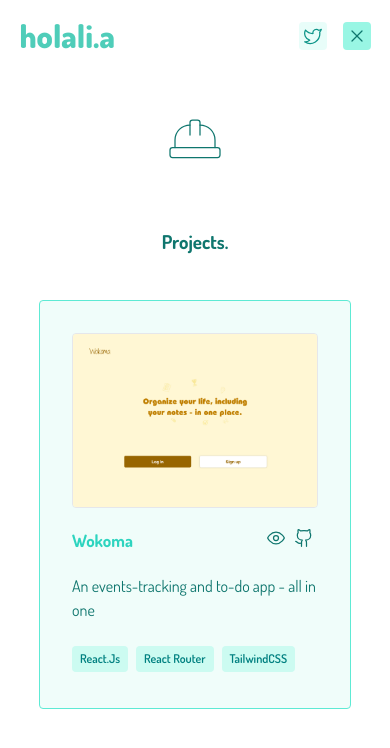
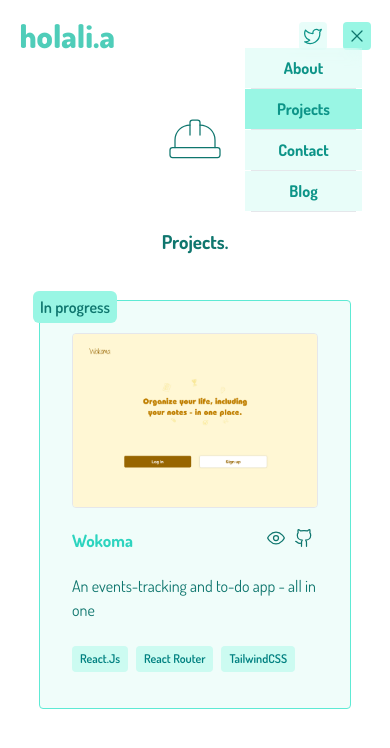
Before and after one commit to holaliamewu/portfolio-react, a React (Vite) app: page /projects in a window 390 px wide. Both pictures are taken after a click on the element 356 px from the left and 36 px from the top of the page. Shown: the top 748 px of the page. Built offline with nearby package versions, Linux system fonts and the light colour scheme; a web font is replaced by a local one.

Commit message:
feat: test 2 fix: corrected responsiveness and positioning

```diff
--- a/src/components/Footer.jsx
+++ b/src/components/Footer.jsx
@@ -8,9 +8,9 @@ const year = date.getFullYear()
 console.log(year)
 
     return(
-        <footer className="flex md:w-[50%] xs:w-full absolute bottom-1 xs:text-center md:justify-between items-center  mx-auto py-4  ">
+        <footer className="flex md:w-[50%] xs:w-[90vw] absolute bottom-1 xs:text-center md:justify-between items-center  mx-auto py-4  ">
            <Rocket />
-           <span className="left-[25vw] flex items-center xs:hidden md:flex text-[13px] gap-1 ml-3">
+           <span className=" left-[25vw] flex items-center xs:hidden md:flex text-[13px] gap-1 ml-3">
                    <Heart fill="red" color="red" size={14}  /> {year}
                </span>
             <p
--- /dev/null
+++ b/src/components/MobileMenu.jsx
@@ -0,0 +1,31 @@
+import React, { useContext } from "react";
+import { SeeMenuContext } from '../pages/Layout'
+import navData from "../resources/navData";
+import { NavLink } from "react-router-dom";
+
+export default function MobileMenu() {
+    const [seeMobileMenu, setSeeMobileMenu ] = useContext(SeeMenuContext);
+    const mobileLinkButtons = navData.map( link => (
+        <div>
+            <NavLink
+                style={
+                ({ isActive }) => {
+                    return {
+                        backgroundColor: isActive ? '#99f6e4' : 'rgba(204,251,241,0.46)',
+                    }}}
+                    className='px-[6px] font-[700] text-center py-2 text-teal-600 inline-block w-full '
+                    key={ link.key}
+                    to={link.link}
+                    > {link.title} </NavLink>
+                    < hr className=" bg-teal-800 w-[90%] mx-auto " />
+                </div>
+      ))
+
+    return(
+        <>
+        { seeMobileMenu && <div
+            className=" absolute backdrop-blur top-12 w-[30vw] rounded-md right-7 " >
+            {mobileLinkButtons}
+            </div>}
+            </>)
+            }
--- a/src/components/Navbar.jsx
+++ b/src/components/Navbar.jsx
@@ -4,6 +4,7 @@ import { NavLink } from 'react-router-dom'
 import navData from '../resources/navData'
 import { Menu, Twitter, X } from 'lucide-react';
 import { SeeMenuContext } from '../pages/Layout';
+import MobileMenu from './MobileMenu';
 
 export default function Navbar() {
 
@@ -48,6 +49,7 @@ export default function Navbar() {
           }
           </span>
           </span>
+          <MobileMenu />
       </nav>
     )
 }
--- a/src/components/Projects.jsx
+++ b/src/components/Projects.jsx
@@ -9,10 +9,9 @@ export default function Projects({pureColors}) {
         projects.map(project => (
 
             <span
-            className="group flex md:flex-row flex-col justify-center border-[1px] border-teal-300 gap-[20px] my-[35px] p-8  rounded  md:w-[90%] w-[80vw] h-fit relative mx-auto bg-teal-50" >
-            <span className='fixed hidden h-screen w-screen top-0 left-0 z-50 '
-            id='img--container'>
-            </span>
+            className="group flex md:flex-row relative flex-col justify-center border-[1px] border-teal-300 gap-[20px] my-[35px] p-8  rounded  md:w-[90%] w-[80vw] h-fit  mx-auto bg-teal-50" >
+            <span className=' max-w-[100px] py-1 bg-teal-200 font-semibold px-[7px] absolute top-[-10px] left-[-7px] rounded-md  '
+            id='img--container'>{project.status}</span>
             <img
                 className = 'rounded md:w-[45%] w-full border-[1px]  '
                 src = {project.projectImg}
@@ -20,7 +19,7 @@ export default function Projects({pureColors}) {
                 />
 
                 <div className = '' >
-                    <span className='flex justify-between z-10  '>
+                    <span className='flex justify-between '>
                         <h1 className='text-[17px] text-teal-400 font-[700]' >{project.title} </h1>
                         <span className='group-hover:visible md:invisible'>
                             <a
--- a/src/components/QuickAbout.jsx
+++ b/src/components/QuickAbout.jsx
@@ -2,7 +2,7 @@ import React from "react";
 
 export default function QuickAboout() {
     return(
-        <div className=" mx-auto text-[16px] tracking-wide ">
+        <div className=" xs:w-[90%] md:w-full mx-auto xs:text-[19px] md:text-[17px] tracking-wide ">
             <p className=" "
             >I curate aesthetically-pleasing stuff on the web, paying attention to accessibillity and code maintenability. </p>
             <p className="mt-2" >I'm intrigued by amazing UIs. I'm currently exploring <span className="italic font-light text-[16.5px]">JavaScript</span> — <span className="italic font-light text-[16.5px]">Reactjs</span>  to be precise. When I'm not
--- a/src/pages/Contact.jsx
+++ b/src/pages/Contact.jsx
@@ -20,7 +20,7 @@ const sayHiVariant = {
 
     return(
         <div
-        className='w-[80%] md:w-[350px] mx-auto text-center pt-[50px] md:pt-[70px] md:mb-[60px] '>
+        className=' flex flex-col xs:mt-[50px] justify-center items-center w-[80%] md:w-[350px] mx-auto text-center pt-[50px] md:pt-[70px] md:mb-[60px] '>
             <span className="block mx-auto w-fit mb-[20px]">
                 <PhoneCall size={60} strokeWidth={0.5} />
             </span>
--- a/src/pages/Home.jsx
+++ b/src/pages/Home.jsx
@@ -3,48 +3,27 @@ import { NavLink } from "react-router-dom";
 import Footer from "../components/Footer.jsx";
 import QuickAboout from "../components/QuickAbout.jsx";
 import navData from "../resources/navData.jsx";
-import { SeeMenuContext } from "./Layout.jsx";
 
 export default function Home() {
-    const [ seeMobileMenu, setSeeMobileMenu ] = useContext(SeeMenuContext);
-    const mobileLinkButtons = navData.map( link => (
-        <div>
-            <NavLink
-                style={
-                ({ isActive }) => {
-                    return {
-                        backgroundColor: isActive ? '#99f6e4' : 'rgba(204,251,241,0.46)',
-                        fontWeight: isActive ? '500' : '400',
-                    }}}
-                    className='px-[6px] py-[1px] text-teal-600 inline-block w-full '
-                    key={ link.key}
-                    to={link.link}
-                    > {link.title} </NavLink>
-                    < hr className=" bg-teal-800 w-[90%] mx-auto " />
-                </div>
-      ))
 
     return(
 
         <div
         className=" w-full md:h-[90vh] flex flex-col justify-center  ">
 
-        { seeMobileMenu && <div
-            className=" absolute top-12 w-[70px] rounded-md right-7 " >
-            {mobileLinkButtons}
-        </div>}
+
 
             <div className=" xs:mt-11 md:mt-[-100px] ">
                 <h1 className="font-[900] text-[28px] md:text-[48px] text-center md:text-left mb-0" >
                     <span className="block my-[-26px] text-[50px] ">Amewu </span>Emmanuel Mensah.
                 </h1>
                 <h1
-                className="md:font-[700] font-[300] text-center md:text-left md:text-[18px]  mb-[40px]"
+                className="md:font-[700] font-[500] text-center md:text-left md:text-[18px]  mb-[40px]"
                  >Front—End Dev.</h1>
             </div>
             <QuickAboout />
             <h4
-            className='font-[700] mt-10 text-[17px] xs:text-[19px] py-2 text-center md:text-left'
+            className='font-[700] mt-[50px] xs:w-[90%] mx-auto md:text-[22px] xs:text-[19px] py-2 text-cente md:text-left'
             >Writings</h4>
             <span className="flex justify-between md:w-[70%] xs:w-[90%] xs:mx-auto md:mx-0 " >
                 <NavLink to='' className="font-[500] hover:underline " > ~ Demystefying React Context APIs</NavLink>
--- a/src/pages/Layout.jsx
+++ b/src/pages/Layout.jsx
@@ -10,7 +10,7 @@ export default function Layout() {
 
     return(
         <SeeMenuContext.Provider value={[seeMobileMenu, setSeeMobileMenu ]}>
-            <div className="w-screen box-border " >
+            <div className="w-full box-border " >
                 <div
                 className=" font-['Dosis'] text-teal-700 bg-[#fff] mx-auto md:w-[50%] xs:w-[90vw] " >
                 <Navbar />
--- a/src/pages/ProjectContainer.jsx
+++ b/src/pages/ProjectContainer.jsx
@@ -4,7 +4,7 @@ import { HardHat } from "lucide-react";
 
 export default function ProjectContainer () {
     return(
-        <div>
+        <div className="w-[90%] mx-auto " >
             <span className="flex justify-center mt-[50px] mb-[50px] " >
                 <HardHat size={60} strokeWidth={0.5} />
             </span>
```
